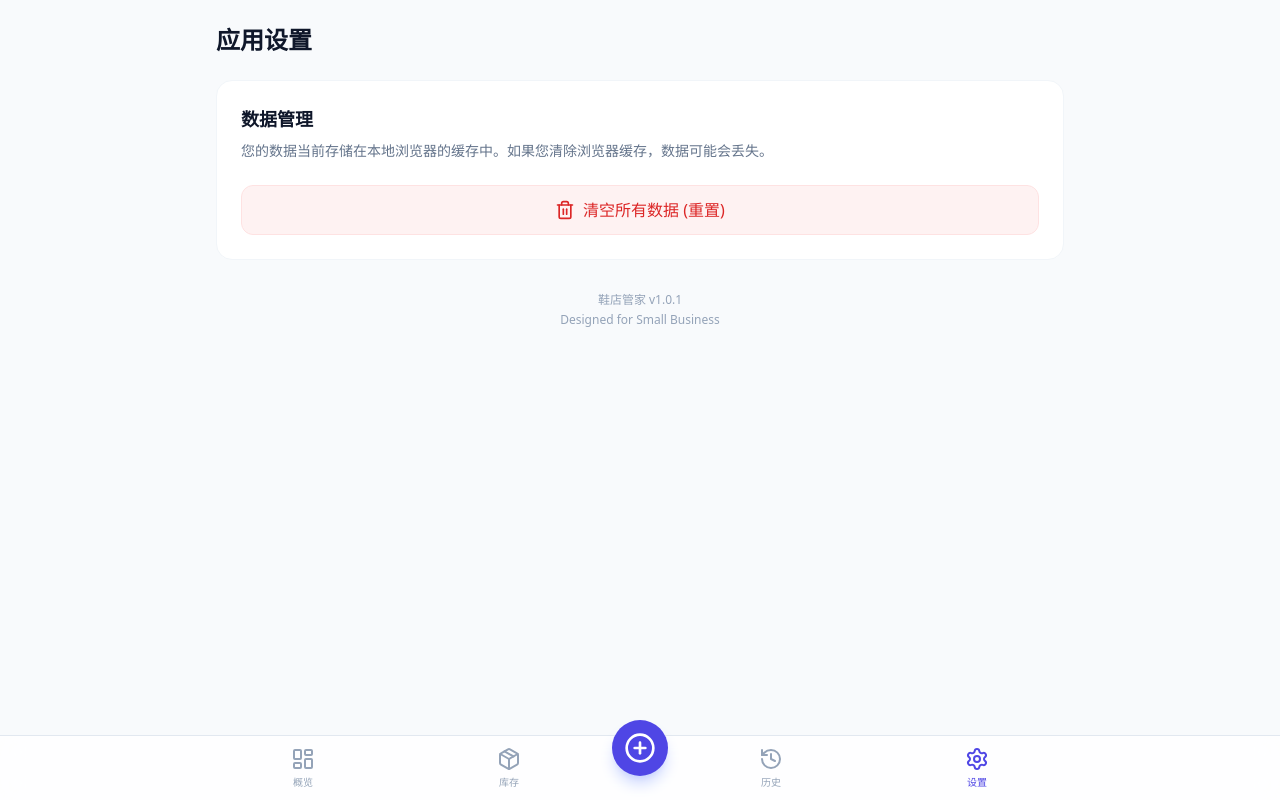
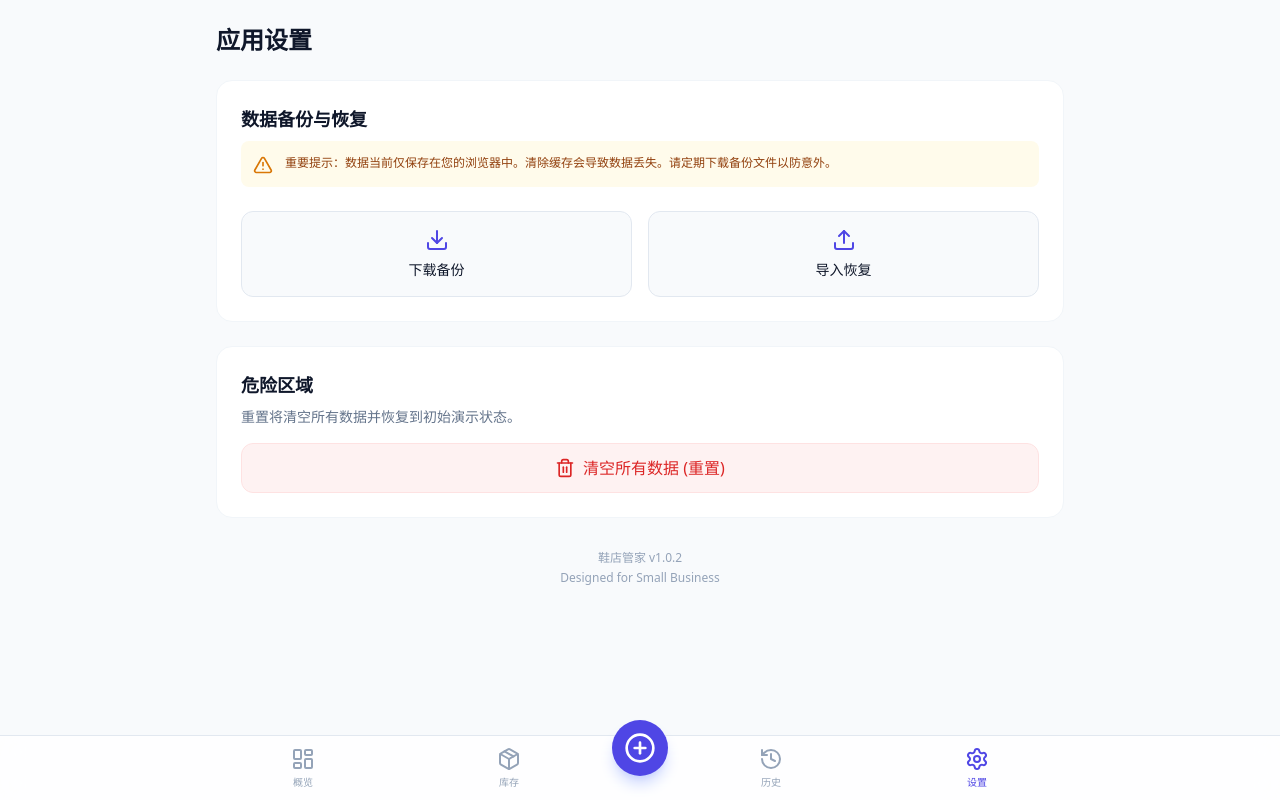
Before and after one commit to a18652062391-web/-, a React (Vite) app: page / in a window 1280 px wide. Both pictures are taken after a click on the button "设置". Built offline with nearby package versions, Linux system fonts and the light colour scheme.

Commit message:
feat: Add data backup and restore functionality
Introduces features for users to export their inventory and sales data for backup purposes, and to import previously exported data to restore the application's state. This enhances data safety and portability.

```diff
--- a/App.tsx
+++ b/App.tsx
@@ -1,5 +1,5 @@
-import React, { useState, useEffect, useMemo } from 'react';
-import { LayoutDashboard, Package, PlusCircle, History, Settings, Trash2 } from 'lucide-react';
+import React, { useState, useEffect, useMemo, useRef } from 'react';
+import { LayoutDashboard, Package, PlusCircle, History, Settings, Trash2, Download, Upload, AlertTriangle } from 'lucide-react';
 import { Dashboard } from './components/Dashboard';
 import { InventoryList } from './components/InventoryList';
 import { StockForm } from './components/StockForm';
@@ -50,6 +50,7 @@ const STORAGE_KEYS = {
 
 const App: React.FC = () => {
   const [view, setView] = useState<AppView | 'settings'>('dashboard');
+  const fileInputRef = useRef<HTMLInputElement>(null);
 
   // Initialize state from LocalStorage or fallback to INITIAL_STOCKS
   const [stocks, setStocks] = useState<StockItem[]>(() => {
@@ -149,6 +150,61 @@ const App: React.FC = () => {
     }
   };
 
+  // --- Backup & Restore Actions ---
+
+  const handleExportData = () => {
+    const data = {
+      stocks,
+      sales,
+      exportDate: new Date().toISOString(),
+      version: '1.0'
+    };
+
+    const blob = new Blob([JSON.stringify(data, null, 2)], { type: 'application/json' });
+    const url = URL.createObjectURL(blob);
+    const a = document.createElement('a');
+    a.href = url;
+    a.download = `鞋店管家备份_${new Date().toISOString().slice(0, 10)}.json`;
+    document.body.appendChild(a);
+    a.click();
+    document.body.removeChild(a);
+    URL.revokeObjectURL(url);
+  };
+
+  const handleImportClick = () => {
+    fileInputRef.current?.click();
+  };
+
+  const handleFileImport = (e: React.ChangeEvent<HTMLInputElement>) => {
+    const file = e.target.files?.[0];
+    if (!file) return;
+
+    const reader = new FileReader();
+    reader.onload = (event) => {
+      try {
+        const json = event.target?.result as string;
+        const data = JSON.parse(json);
+
+        if (!data.stocks || !Array.isArray(data.stocks) || !data.sales || !Array.isArray(data.sales)) {
+          alert('文件格式错误：这似乎不是有效的备份文件。');
+          return;
+        }
+
+        if (confirm(`准备导入备份：\n包含 ${data.stocks.length} 个库存商品\n包含 ${data.sales.length} 条销售记录\n\n当前的所有数据将被覆盖，确定吗？`)) {
+          setStocks(data.stocks);
+          setSales(data.sales);
+          alert('数据恢复成功！');
+          // Reset file input so user can select the same file again if needed
+          if (fileInputRef.current) fileInputRef.current.value = '';
+        }
+      } catch (err) {
+        console.error("Import failed", err);
+        alert('导入失败：文件可能已损坏。');
+      }
+    };
+    reader.readAsText(file);
+  };
+
   // --- Derived Statistics ---
 
   const stats: DashboardStats = useMemo(() => {
@@ -235,11 +291,52 @@ const App: React.FC = () => {
           {view === 'settings' && (
              <div className="pb-20">
                <h1 className="text-2xl font-bold mb-6">应用设置</h1>
+
+               {/* Data Backup Section */}
+               <div className="bg-white rounded-2xl border border-slate-100 overflow-hidden mb-6">
+                 <div className="p-6">
+                   <h3 className="font-semibold text-lg text-slate-900 mb-2">数据备份与恢复</h3>
+                   <div className="bg-amber-50 p-3 rounded-lg flex items-start gap-3 mb-6">
+                     <AlertTriangle className="w-5 h-5 text-amber-600 shrink-0 mt-0.5" />
+                     <p className="text-amber-800 text-xs leading-relaxed">
+                       重要提示：数据当前仅保存在您的浏览器中。清除缓存会导致数据丢失。请定期下载备份文件以防意外。
+                     </p>
+                   </div>
+
+                   <div className="grid grid-cols-2 gap-4">
+                     <button
+                       onClick={handleExportData}
+                       className="flex flex-col items-center justify-center gap-2 p-4 bg-slate-50 border border-slate-200 rounded-xl hover:bg-slate-100 transition-colors"
+                     >
+                       <Download className="w-6 h-6 text-indigo-600" />
+                       <span className="text-sm font-medium">下载备份</span>
+                     </button>
+
+                     <button
+                       onClick={handleImportClick}
+                       className="flex flex-col items-center justify-center gap-2 p-4 bg-slate-50 border border-slate-200 rounded-xl hover:bg-slate-100 transition-colors"
+                     >
+                       <Upload className="w-6 h-6 text-indigo-600" />
+                       <span className="text-sm font-medium">导入恢复</span>
+                     </button>
+                     {/* Hidden File Input */}
+                     <input
+                       ref={fileInputRef}
+                       type="file"
+                       accept=".json"
+                       className="hidden"
+                       onChange={handleFileImport}
+                     />
+                   </div>
+                 </div>
+               </div>
+
+               {/* Danger Zone */}
                <div className="bg-white rounded-2xl border border-slate-100 overflow-hidden">
                  <div className="p-6">
-                   <h3 className="font-semibold text-lg text-slate-900 mb-2">数据管理</h3>
-                   <p className="text-slate-500 text-sm mb-6">
-                     您的数据当前存储在本地浏览器的缓存中。如果您清除浏览器缓存，数据可能会丢失。
+                   <h3 className="font-semibold text-lg text-slate-900 mb-2">危险区域</h3>
+                   <p className="text-slate-500 text-sm mb-4">
+                     重置将清空所有数据并恢复到初始演示状态。
                    </p>
 
                    <button
@@ -253,7 +350,7 @@ const App: React.FC = () => {
                </div>
 
                <div className="mt-8 text-center text-xs text-slate-400">
-                 <p>鞋店管家 v1.0.1</p>
+                 <p>鞋店管家 v1.0.2</p>
                  <p className="mt-1">Designed for Small Business</p>
                </div>
              </div>
```
